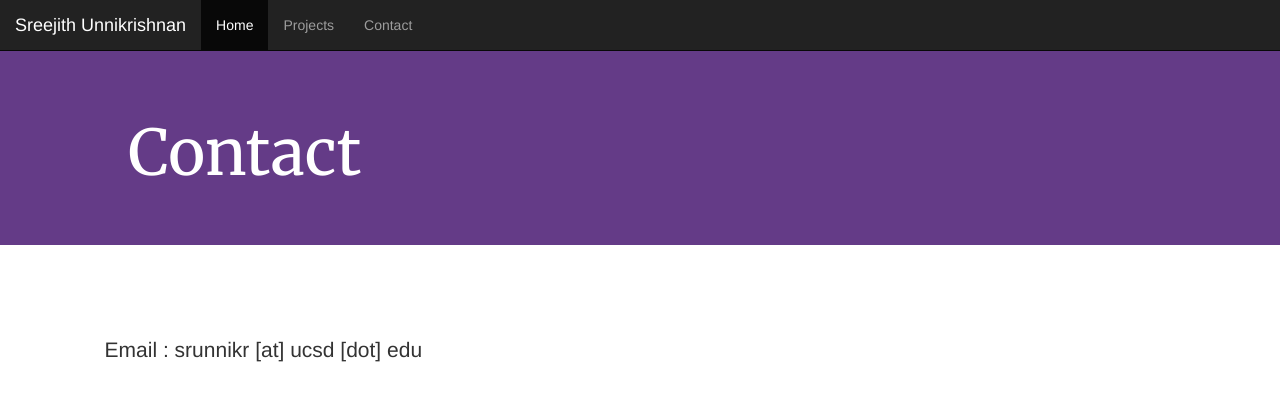
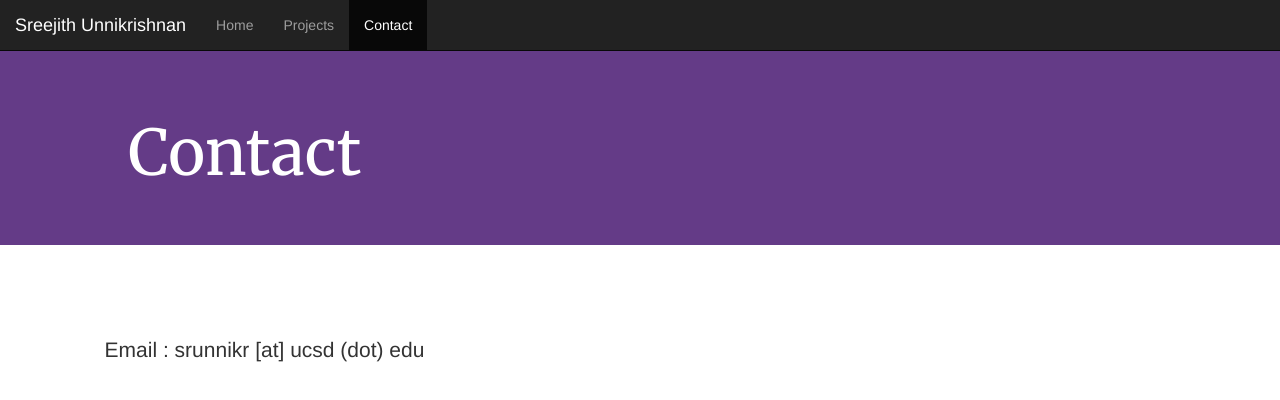
Before and after one commit to srunnikr/srunnikr.github.io, a plain HTML site: page contact.html in a window 1280 px wide. Drawn offline with nearby package versions, Linux system fonts and the light colour scheme; a web font is replaced by a local one.

Commit message:
Changing the active class in the navbar

```diff
--- a/contact.html
+++ b/contact.html
@@ -18,9 +18,9 @@
 		      		<a class="navbar-brand" href="index.html">Sreejith Unnikrishnan</a>
 		    	</div>
 			    <ul class="nav navbar-nav">
-					<li class="active"><a href="index.html">Home</a></li>
+					<li><a href="index.html">Home</a></li>
 					<li><a href="projects.html">Projects</a></li>
-					<li><a href="contact.html">Contact</a></li>
+					<li class="active"><a href="contact.html">Contact</a></li>
 			    </ul>
 		  	</div>
 		</nav>
@@ -32,7 +32,7 @@
         </div>
 
         <div class="container-fluid contact-section">
-        Email : srunnikr [at] ucsd [dot] edu
+        Email : srunnikr [at] ucsd (dot) edu
         </div>
 
 	</body>
```
Also changed, not shown: projects.html (+2 -2 lines).
